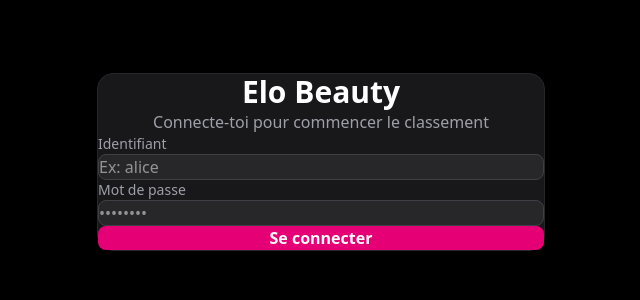
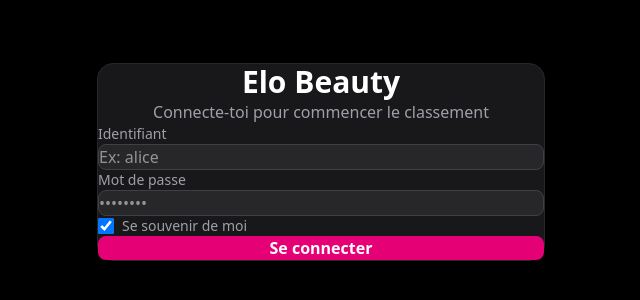
Before and after one commit to meliodas21323/elo-beauty, a Next.js app: page / in a window 1280 px wide. Shown: the part 238-538 px from the top of the page, without its empty margins (319-959 px from the left). Built offline with nearby package versions, Linux system fonts and the light colour scheme.

Commit message:
Add remember me and secure passwords with bcrypt

```diff
--- a/app/page.tsx
+++ b/app/page.tsx
@@ -6,6 +6,7 @@ import { useRouter } from 'next/navigation';
 export default function LoginPage() {
   const [login, setLogin] = useState('');
   const [password, setPassword] = useState('');
+  const [rememberMe, setRememberMe] = useState(true);
   const [error, setError] = useState('');
   const [loading, setLoading] = useState(false);
   const router = useRouter();
@@ -29,10 +30,15 @@ export default function LoginPage() {
         return;
       }
 
-      localStorage.setItem('judgeId', data.judge.id);
-      localStorage.setItem('judgeName', data.judge.name);
+      // Stocker selon le choix "Se souvenir de moi"
+      if (rememberMe) {
+        localStorage.setItem('judgeId', data.judge.id);
+        localStorage.setItem('judgeName', data.judge.name);
+      } else {
+        sessionStorage.setItem('judgeId', data.judge.id);
+        sessionStorage.setItem('judgeName', data.judge.name);
+      }
 
-      // Redirection vers la page d'accueil avec streak
       router.push('/accueil');
     } catch (err) {
       setError('Erreur réseau. Vérifie ta connexion.');
@@ -80,6 +86,19 @@ export default function LoginPage() {
             />
           </div>
 
+          <div className="flex items-center gap-2">
+            <input
+              type="checkbox"
+              id="rememberMe"
+              checked={rememberMe}
+              onChange={(e) => setRememberMe(e.target.checked)}
+              className="w-4 h-4 bg-zinc-800 border border-zinc-700 rounded focus:ring-2 focus:ring-pink-500"
+            />
+            <label htmlFor="rememberMe" className="text-sm text-zinc-400">
+              Se souvenir de moi
+            </label>
+          </div>
+
           {error && (
             <div className="p-3 bg-red-900/50 border border-red-700 rounded-lg text-red-200 text-sm">
               {error}
--- /dev/null
+++ b/generate-hashes.js
@@ -0,0 +1,22 @@
+const bcrypt = require('bcryptjs');
+
+const users = [
+  { login: 'meliodas', password: 'The Smoke Will Never Clear' },
+  { login: 'hiro', password: 'ShinyCharizard' },
+  { login: 'boubou', password: 'La Terreur' },
+  { login: 'meles', password: 'Maître Khettabier' },
+  { login: 'yaskurdzigg', password: 'Darko$-$AMA' }
+];
+
+async function generateHashes() {
+  console.log('-- Exécute ces commandes dans Supabase SQL Editor --\n');
+
+  for (const user of users) {
+    const hash = await bcrypt.hash(user.password, 10);
+    console.log(`UPDATE judges SET password = '${hash}' WHERE login = '${user.login}';`);
+  }
+
+  console.log('\n-- Terminé --');
+}
+
+generateHashes();
--- a/package.json
+++ b/package.json
@@ -10,6 +10,7 @@
   },
   "dependencies": {
     "@supabase/supabase-js": "^2.108.1",
+    "bcryptjs": "^3.0.3",
     "dotenv": "^17.4.2",
     "framer-motion": "^12.40.0",
     "lucide-react": "^1.17.0",
@@ -19,6 +20,7 @@
   },
   "devDependencies": {
     "@tailwindcss/postcss": "^4",
+    "@types/bcryptjs": "^2.4.6",
     "@types/node": "^20",
     "@types/react": "^19",
     "@types/react-dom": "^19",
```
Also changed, not shown: hash-passwords.js (added), 1 other file (tests, documents, lock files or other folders).
